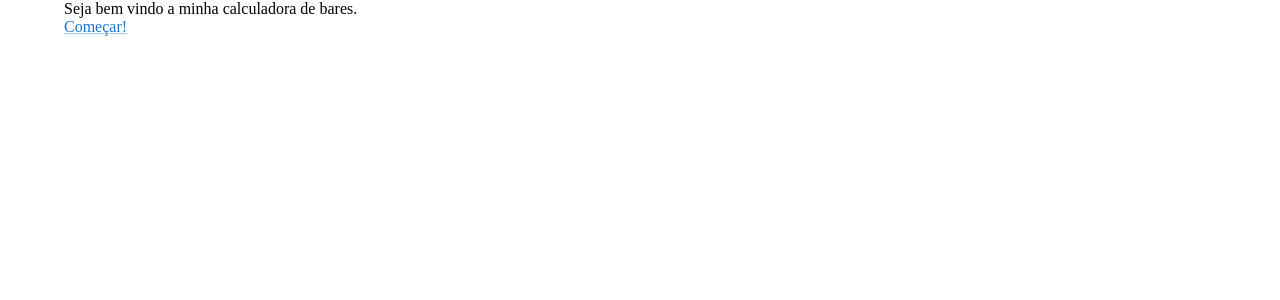
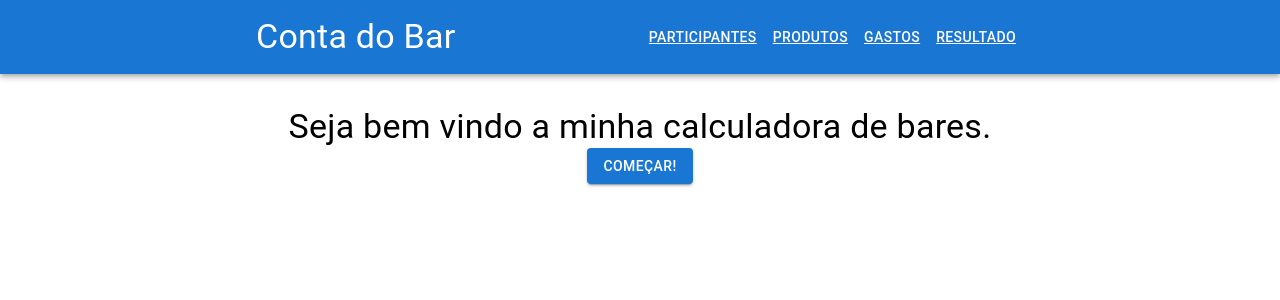
Before and after one commit to jonatas1n/divide-ai, a React (Vite) app: page / in a window 1280 px wide. Shown: the top 300 px of the page. Built offline with nearby package versions, Linux system fonts and the light colour scheme.

Commit message:
feat: glow up homescreen

```diff
--- a/src/pages/Home/index.tsx
+++ b/src/pages/Home/index.tsx
@@ -1,13 +1,13 @@
-import { Link } from '@mui/material';
-import Container from '@mui/material/Container';
+import { Button, Typography } from '@mui/material';
 import Stack from '@mui/material/Stack';
+import { Container } from '../../components/Container';
 
 export const Home = () => {
   return (
-    <Container>
-      <Stack>
-        Seja bem vindo a minha calculadora de bares.
-        <Link href="/guests">Começar!</Link>
+    <Container title="Conta do Bar">
+      <Stack alignItems="center">
+        <Typography variant="h4">Seja bem vindo a minha calculadora de bares.</Typography>
+        <Button href="/guests" variant="contained">Começar!</Button>
       </Stack>
     </Container>
   )
```
